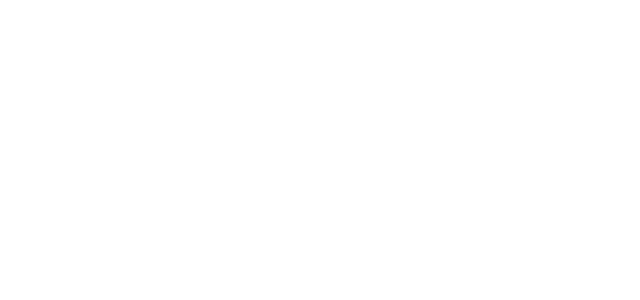
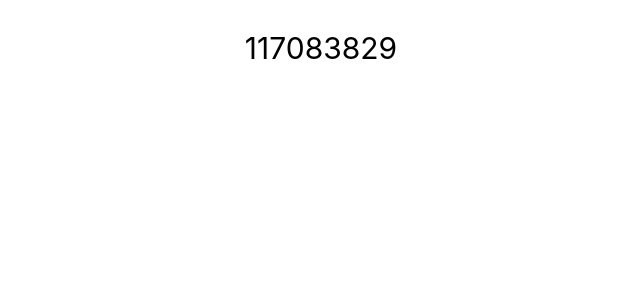
Before and after one commit to DonatNathan/donat-website, a React (Create React App) app: page / in a window 1280 px wide. Shown: the top 300 px of the page, without its empty margins (319-959 px from the left). Built offline with nearby package versions, Linux system fonts and the light colour scheme.

Commit message:
[ADD] - Github covcode

```diff
--- a/src/App.js
+++ b/src/App.js
@@ -3,7 +3,7 @@
 function App() {
   return (
     <div className="App">
-      {/* <Countdown end={'September 3, 2027'}/> */}
+      <Countdown end={'September 3, 2027'}/>
     </div>
   );
 }
```
